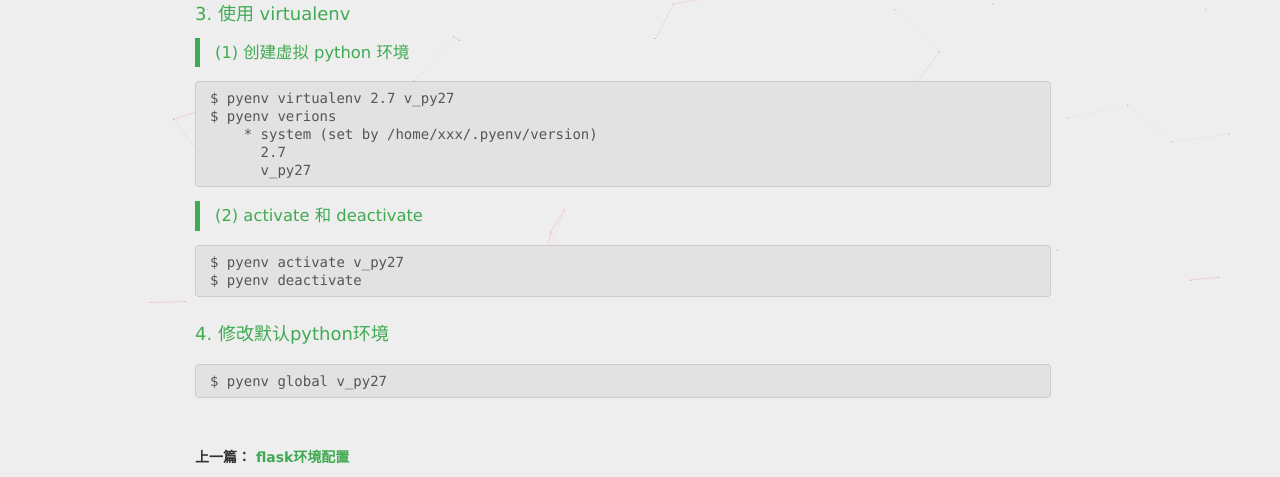
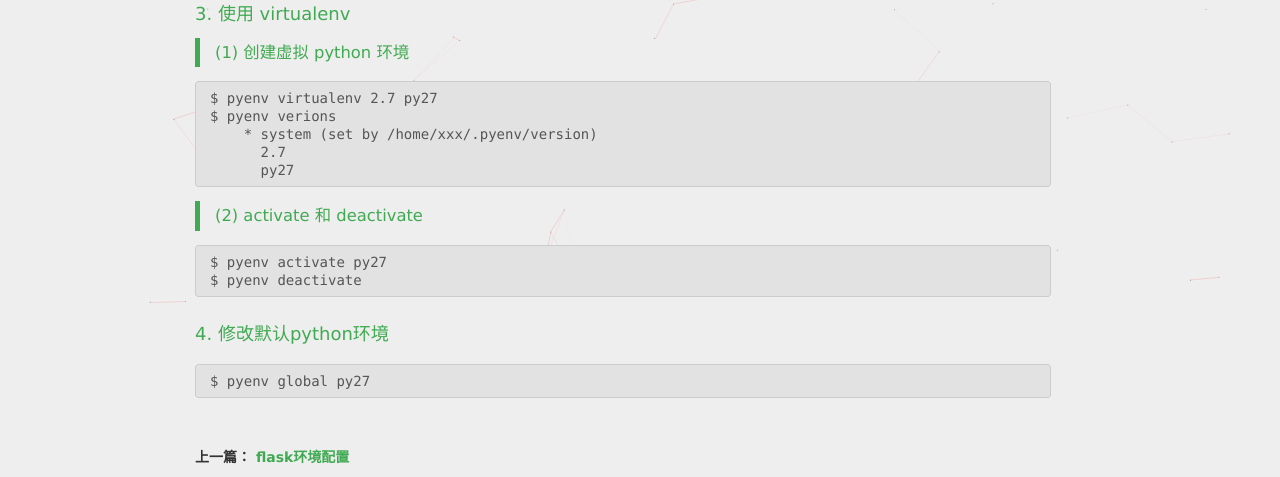
Before and after one commit to aven92/aven92.github.io, a Jekyll site: the page built from _posts/Python/2016-06-23-多版本python环境.md, in a window 1280 px wide. Shown: the part 594-1071 px from the top of the page. Built offline with Jekyll 4.4.1, drawn with Linux system fonts in a browser that asks for light colours; comment, search, counter and statistics services are not loaded.

```diff
--- a/_posts/Python/2016-06-23-多版本python环境.md
+++ b/_posts/Python/2016-06-23-多版本python环境.md
@@ -29,18 +29,18 @@ categories: python
 
 ### (1) 创建虚拟 python 环境
 
-    $ pyenv virtualenv 2.7 v_py27
+    $ pyenv virtualenv 2.7 py27
     $ pyenv verions
         * system (set by /home/xxx/.pyenv/version)
           2.7
-          v_py27
+          py27
 
 
 ### (2) activate 和 deactivate
 
-    $ pyenv activate v_py27
+    $ pyenv activate py27
     $ pyenv deactivate
 
 ## 4. 修改默认python环境
 
-    $ pyenv global v_py27
+    $ pyenv global py27
```
